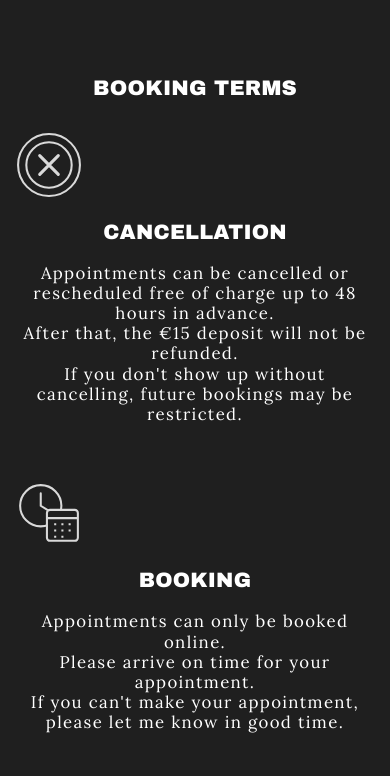
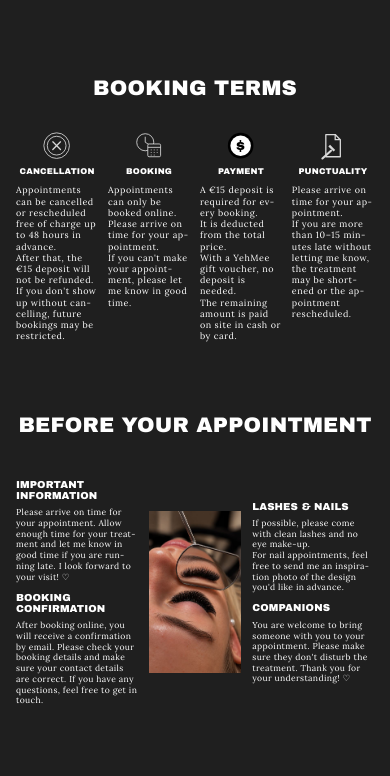
Before and after one commit to AlainAhuili/beauty-lounge-webpage, a website: page public/index.html in a window 390 px wide. Shown: the part 1205-1981 px from the top of the page. Drawn offline with nearby package versions, Linux system fonts and the light colour scheme; a web font is replaced by a local one.

Commit message:
Phone layout like the original site: photos first, conditions in columns
On phones the welcome slider comes before the welcome text, the four
booking conditions stay side by side, and "Vor deinem Termin" keeps its
three columns (text, photo, text) with type sized to the screen.

Co-Authored-By: Claude Opus 5.5 <noreply@anthropic.com>

```diff
--- a/public/css/booking.css
+++ b/public/css/booking.css
@@ -80,6 +80,8 @@ h1, h2, h3 { margin: 0; font-weight: 400; color: var(--ink); }
 
 /* Slider */
 .slider { position: relative; border-radius: 12px; overflow: hidden; background: #000; }
+/* On phones the photos come first, above the welcome text */
+.welcome__inner .slider { order: -1; }
 .slider__track { display: flex; transition: transform 0.6s ease; }
 .slider__track img { flex: 0 0 100%; width: 100%; aspect-ratio: 587 / 331; object-fit: cover; }
 .slider__dots {
@@ -166,6 +168,7 @@ address { font-style: normal; padding: 0.9rem 1.5rem 1rem; line-height: 1.6; }
   .menu__login { margin-left: 1.4rem; }
   .welcome { padding: 5.5rem 0 6rem; }
   .welcome__inner { grid-template-columns: 1fr 1fr; gap: 4.5rem; }
+  .welcome__inner .slider { order: 0; }
   .location__card { grid-template-columns: 360px 1fr; }
   .map { min-height: 100%; }
 }
--- a/public/css/home.css
+++ b/public/css/home.css
@@ -304,8 +304,15 @@ body[data-lang="de"] .legal__note { display: none; }
   .connect { grid-template-columns: 1fr 1fr; gap: 0; }
 }
 
+/* Phones: like the original site, the conditions stay four columns side by side and
+   "Vor deinem Termin" three (text, photo, text), with small type sized to the screen */
 @media (max-width: 767px) {
-  .conditions .icon { margin: 0 auto 1rem; }
-  .conditions p { text-align: center; }
-  .before__grid { text-align: center; }
+  .conditions__grid { grid-template-columns: repeat(4, minmax(0, 1fr)); gap: 0 2.5vw; }
+  .conditions .icon { display: block; width: 7vw; height: 7vw; margin: 0 auto 2vw; }
+  .conditions h3 { font-size: 2.15vw; letter-spacing: 0.02em; margin-bottom: 2vw; text-align: center; }
+  .conditions p { font-size: 2.3vw; line-height: 1.25; letter-spacing: 0.06em; text-align: left; overflow-wrap: break-word; hyphens: auto; }
+  .before__grid { grid-template-columns: minmax(0, 1fr) minmax(0, 0.75fr) minmax(0, 1fr); gap: 0 3vw; align-items: center; text-align: left; }
+  .before h3 { font-size: 2.6vw; margin: 2.4vw 0 1.6vw; }
+  .before p { font-size: 2.2vw; line-height: 1.25; letter-spacing: 0.04em; overflow-wrap: break-word; hyphens: auto; }
+  .before__photo { max-width: 100%; }
 }
```
